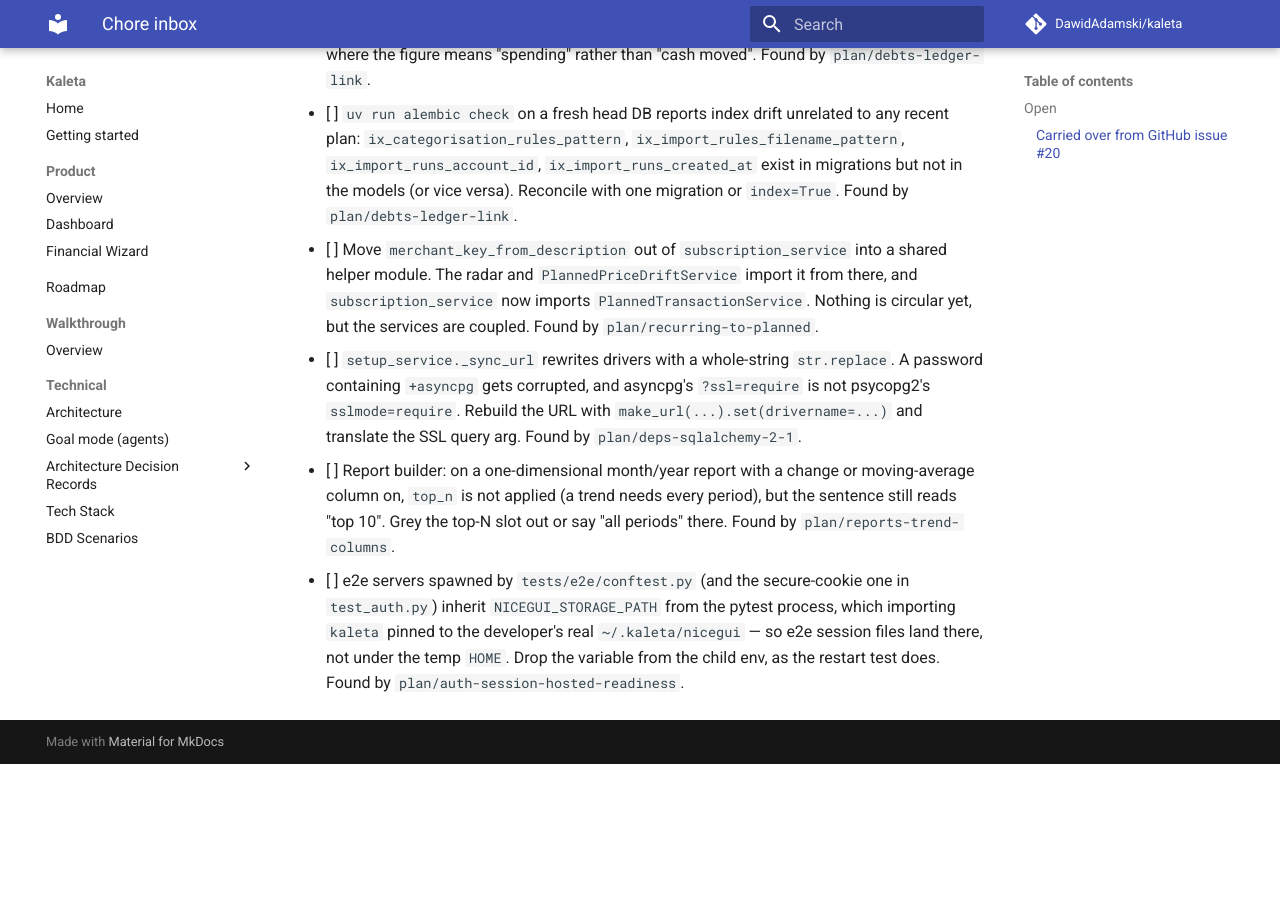
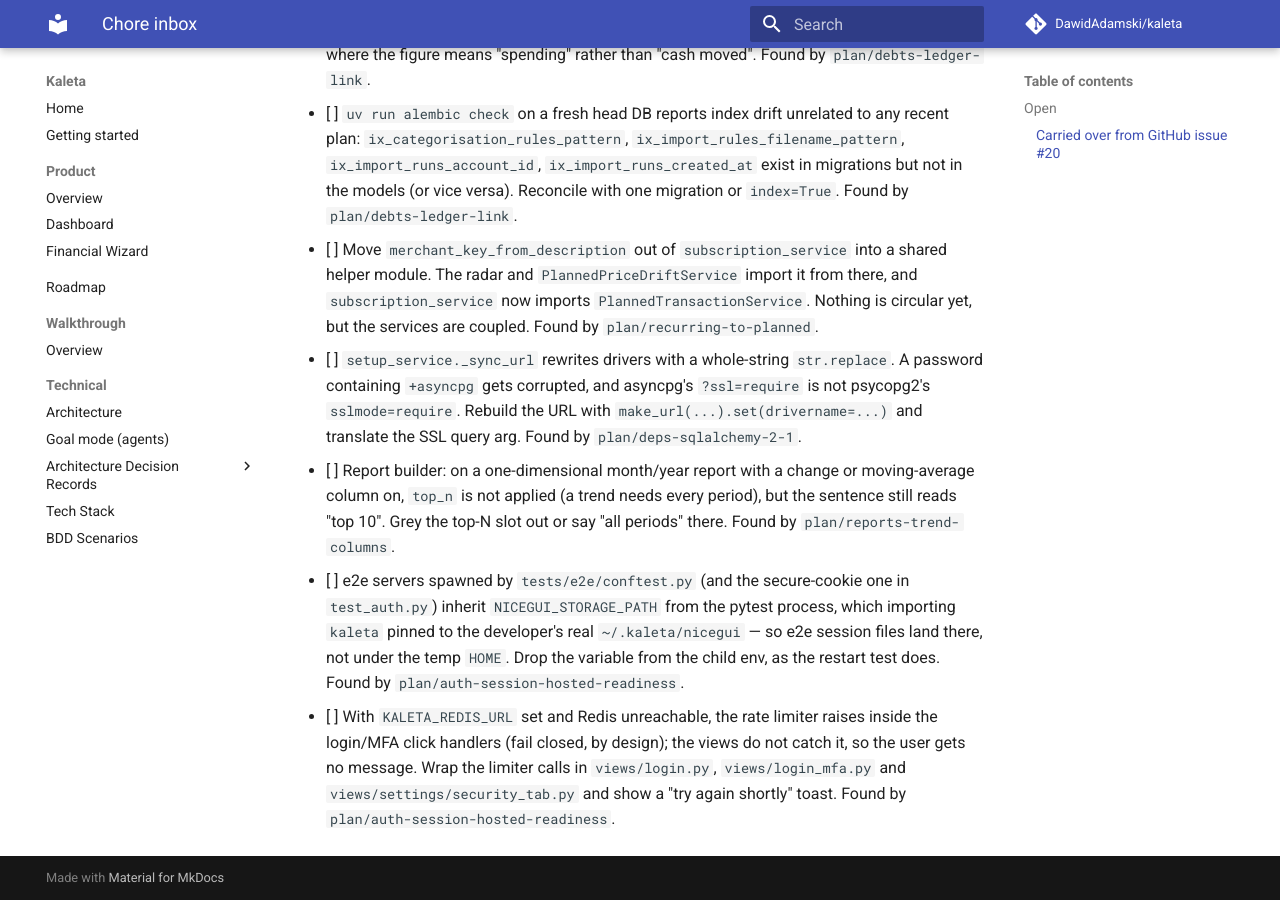
Before and after one commit to DawidAdamski/kaleta, an MkDocs documentation site: the page built from docs/plans/chores.md, in a window 1280 px wide and 900 px high, scrolled down 4300 px. Built offline with MkDocs 1.6.1 and Material for MkDocs 9.7.7, drawn with Linux system fonts in a browser that asks for light colours; comment, search, counter and statistics services are not loaded; before the commit the page ends 5064 px from its top, so only the background shows below that.

Commit message:
docs(plans): Redis-down login UX goes to the chore inbox
Co-Authored-By: Claude Opus 5.5 <noreply@anthropic.com>
Claude-Session: https://claude.ai/code/session_01G13kNHdWULrLSsKUgiuQjH

```diff
--- a/docs/plans/chores.md
+++ b/docs/plans/chores.md
@@ -232,3 +232,9 @@ check it still reproduces before acting on it.
       `~/.kaleta/nicegui` — so e2e session files land there, not under the
       temp `HOME`. Drop the variable from the child env, as the restart test
       does. Found by `plan/auth-session-hosted-readiness`.
+- [ ] With `KALETA_REDIS_URL` set and Redis unreachable, the rate limiter
+      raises inside the login/MFA click handlers (fail closed, by design);
+      the views do not catch it, so the user gets no message. Wrap the
+      limiter calls in `views/login.py`, `views/login_mfa.py` and
+      `views/settings/security_tab.py` and show a "try again shortly" toast.
+      Found by `plan/auth-session-hosted-readiness`.
```
Also changed, not shown: docs/plans/auth-session-hosted-readiness.md (+3 -1 lines).
